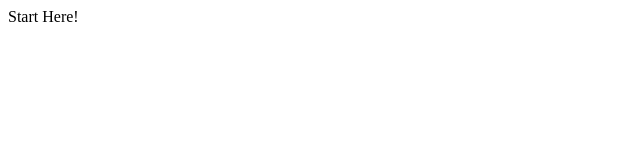
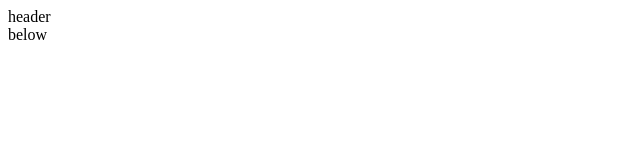
Before and after one commit to arianrah/RMDB, a React (Create React App) app in the folder react-imdb/: page / in a window 1280 px wide. Shown: the top 160 px of the page, without its empty margins (0-640 px from the left). Built offline with nearby package versions, Linux system fonts and the light colour scheme.

Commit message:
header scaffolding.

```diff
--- a/react-imdb/src/components/App.js
+++ b/react-imdb/src/components/App.js
@@ -1,5 +1,11 @@
 import React from 'react';
+import Header from './elements/Header';
 
-const App = () => <div>Start Here!</div>;
+const App = () => (
+	<div>
+		{' '}
+		<Header /> below
+	</div>
+);
 
 export default App;
--- /dev/null
+++ b/react-imdb/src/components/elements/Header.js
@@ -0,0 +1,5 @@
+import React from 'react';
+
+const Header = () => <div>header</div>;
+
+export default Header;
```
